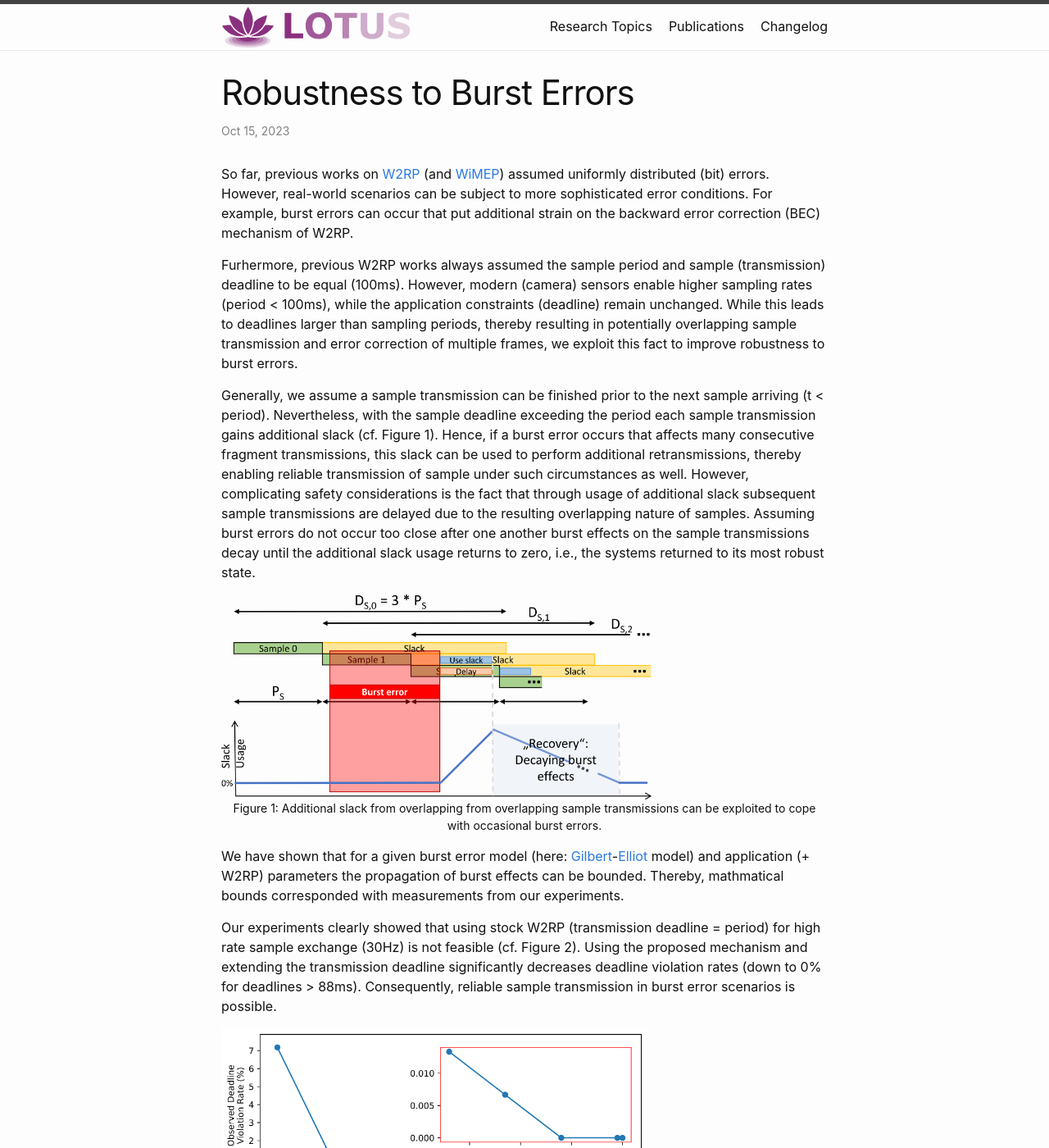
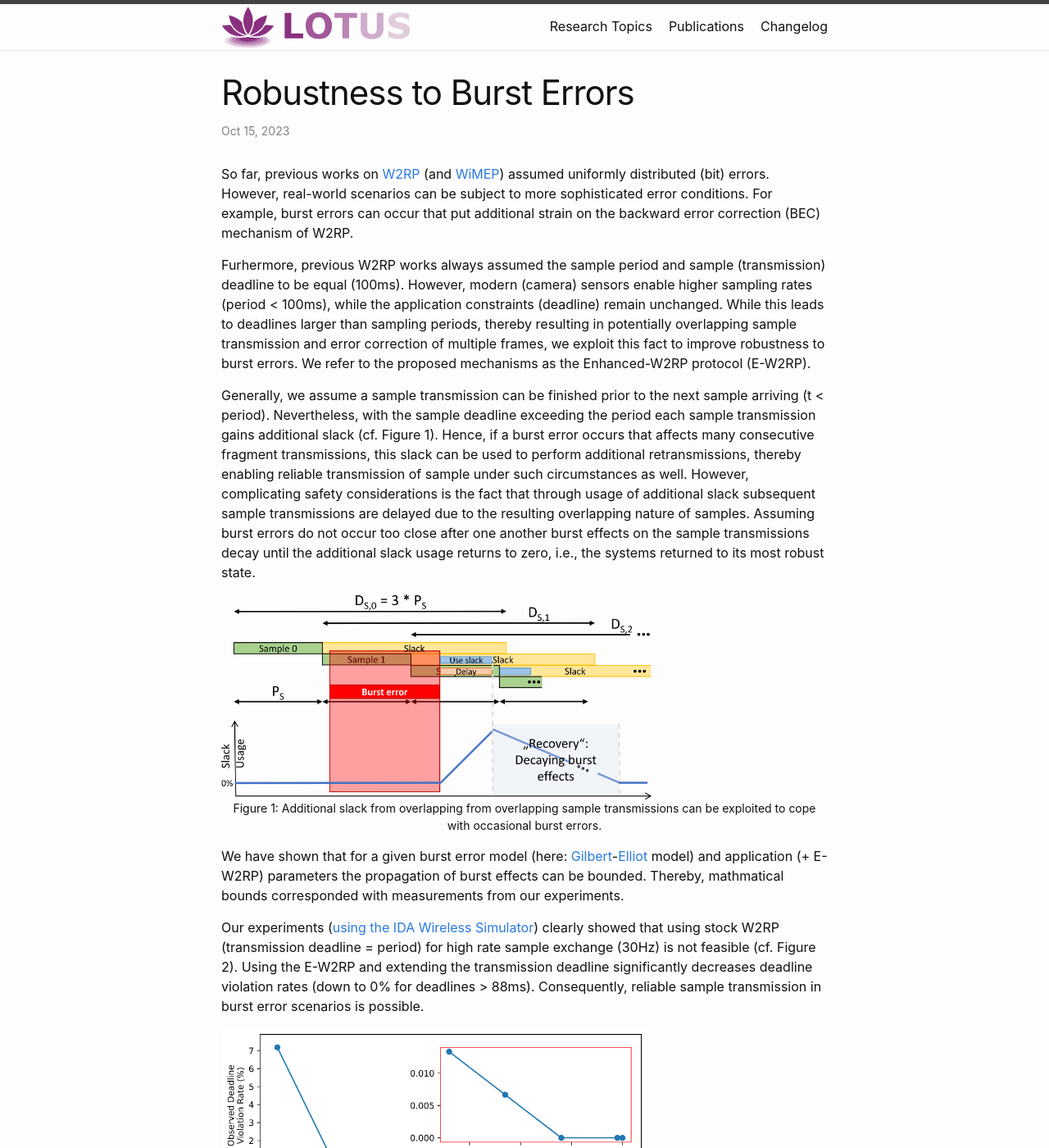
Before and after one commit to IDA-TUBS/lotus, a Jekyll site: the page built from docs/collections/_robustness/02_bursts.md, in a window 1280 px wide and 1400 px high. Shown: the whole window at 82% size. Built offline with Jekyll 4.4.1, drawn with Linux system fonts in a browser that asks for light colours; some of the changed text lies outside the part shown.

```diff
--- a/docs/collections/_robustness/02_bursts.md
+++ b/docs/collections/_robustness/02_bursts.md
@@ -7,8 +7,7 @@
 
 So far, previous works on [W2RP](https://ida-tubs.github.io/lotus/topics/01_error_correction/) (and [WiMEP](https://ida-tubs.github.io/lotus/robustness/01_multicast/)) assumed uniformly distributed (bit) errors. However, real-world scenarios can be subject to more sophisticated error conditions. For example, burst errors can occur that put additional strain on the backward error correction (BEC) mechanism of W2RP.
 
-
-Furhermore, previous W2RP works always assumed the sample period and sample (transmission) deadline to be equal (100ms). However, modern (camera) sensors enable higher sampling rates (period < 100ms), while the application constraints (deadline) remain unchanged. While this leads to deadlines larger than sampling periods, thereby resulting in potentially overlapping sample transmission and error correction of multiple frames, we exploit this fact to improve robustness to burst errors.
+Furhermore, previous W2RP works always assumed the sample period and sample (transmission) deadline to be equal (100ms). However, modern (camera) sensors enable higher sampling rates (period < 100ms), while the application constraints (deadline) remain unchanged. While this leads to deadlines larger than sampling periods, thereby resulting in potentially overlapping sample transmission and error correction of multiple frames, we exploit this fact to improve robustness to burst errors. We refer to the proposed mechanisms as the Enhanced-W2RP protocol (E-W2RP).
 
 Generally, we assume a sample transmission can be finished prior to the next sample arriving (t < period). Nevertheless, with the sample deadline exceeding the period each sample transmission gains additional slack (cf. Figure 1). Hence, if a burst error occurs that affects many consecutive fragment transmissions, this slack can be used to perform additional retransmissions, thereby enabling reliable transmission of sample under such circumstances as well. However, complicating safety considerations is the fact that through usage of additional slack subsequent sample transmissions are delayed due to the resulting overlapping nature of samples. Assuming burst errors do not occur too close after one another burst effects on the sample transmissions decay until the additional slack usage returns to zero, i.e., the systems returned to its most robust state.
 
@@ -19,16 +18,16 @@
 </figure>
 </div>
 
-We have shown that for a given burst error model (here: [Gilbert](https://doi.org/10.1002/j.1538-7305.1960.tb03959.x)-[Elliot](https://doi.org/10.1002/j.1538-7305.1963.tb00955.x) model) and application (+ W2RP) parameters the propagation of burst effects can be bounded. Thereby, mathmatical bounds corresponded with measurements from our experiments.
+We have shown that for a given burst error model (here: [Gilbert](https://doi.org/10.1002/j.1538-7305.1960.tb03959.x)-[Elliot](https://doi.org/10.1002/j.1538-7305.1963.tb00955.x) model) and application (+ E-W2RP) parameters the propagation of burst effects can be bounded. Thereby, mathmatical bounds corresponded with measurements from our experiments.
 
-Our experiments clearly showed that using stock W2RP (transmission deadline = period) for high rate sample exchange (30Hz) is not feasible (cf. Figure 2). Using the proposed mechanism and extending the transmission deadline significantly decreases deadline violation rates (down to 0% for deadlines > 88ms).
+Our experiments ([using the IDA Wireless Simulator](https://github.com/IDA-TUBS/IDAWirelessSimulator)) clearly showed that using stock W2RP (transmission deadline = period) for high rate sample exchange (30Hz) is not feasible (cf. Figure 2). Using the E-W2RP and extending the transmission deadline significantly decreases deadline violation rates (down to 0% for deadlines > 88ms).
 Consequently, reliable sample transmission in burst error scenarios is possible.
 
 <div style="text-align: center;">
 <figure>
-<img src="{{site.baseurl}}/robustness/figures/violationRatesBursts.png" alt="Figure 3: Deadline violation rates for increasing sample periods." style="zoom:15%;" />
-<figcaption>Figure 3: Deadline violation rates for increasing sample periods. Despite increasing the sample deadline leads to increasing sample overlap, reliability is significantly improved.</figcaption>
+<img src="{{site.baseurl}}/robustness/figures/violationRatesBursts.png" alt="Figure 2: Deadline violation rates for increasing sample periods." style="zoom:15%;" />
+<figcaption>Figure 2: Deadline violation rates for increasing sample periods. Despite increasing the sample deadline leads to increasing sample overlap, reliability is significantly improved.</figcaption>
 </figure>
 </div>
 
-We further showed that the proposed mechanism can be further used to improve robustness to longer or more frequent bursts. We refer to the proposed mechanisms as the Enhanced-W2RP protocol (E-W2RP). More details on the proposed mechanism, experiments and results can be found in the corresponding [paper](https://doi.org/10.1109/IECON51785.2023.10312061).
+We further showed that the proposed mechanism can be further used to improve robustness to longer or more frequent bursts. More details on the proposed mechanism, experiments and results can be found in the corresponding [paper](https://doi.org/10.1109/IECON51785.2023.10312061).
```
Also changed, not shown: docs/collections/_resource_management/01_application-centric.md (added, +33 -0 lines), docs/collections/_resource_management/02_reconfiguration.md (added, +12 -0 lines), docs/collections/_topics/03_resource_management.md (+0 -7 lines), docs/collections/_resource_management/figures/aRm_nRM.png (added), docs/collections/_resource_management/figures/multisegmentUseCase.png (added), 1 other file.
